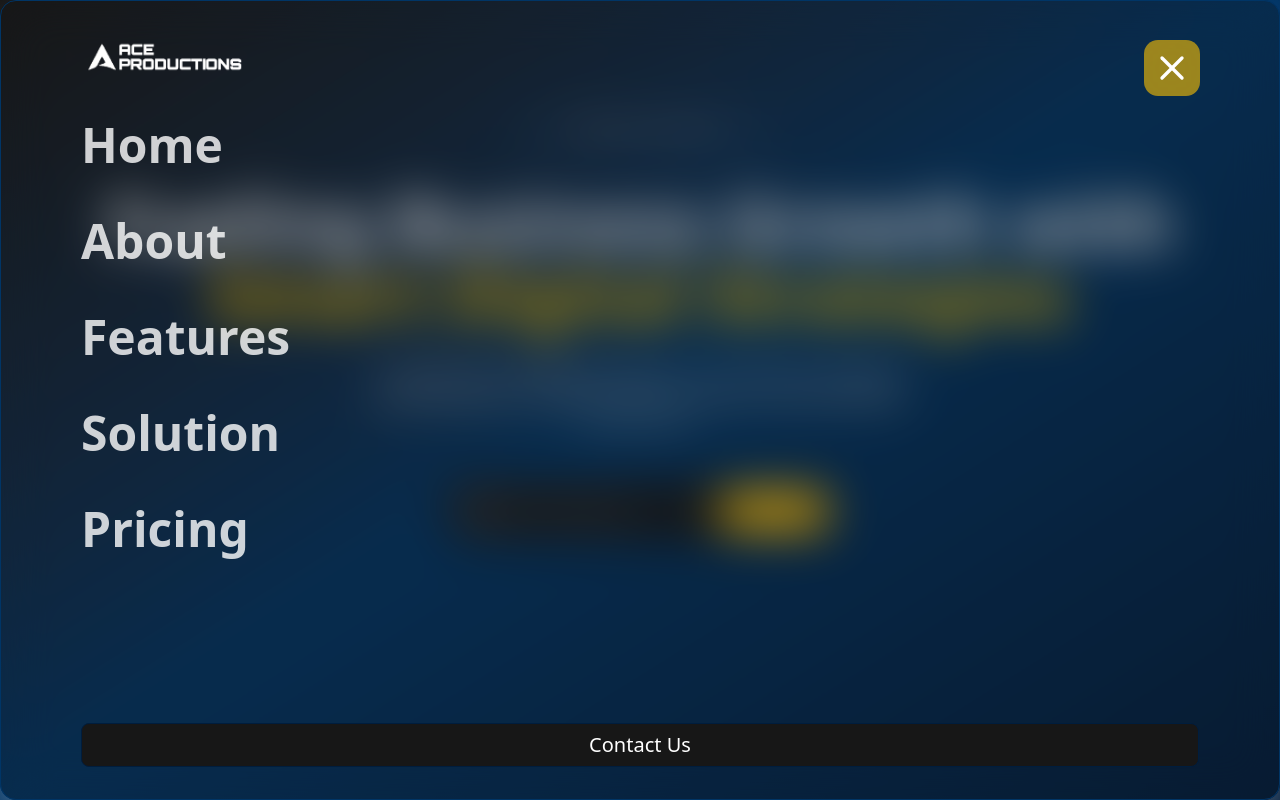
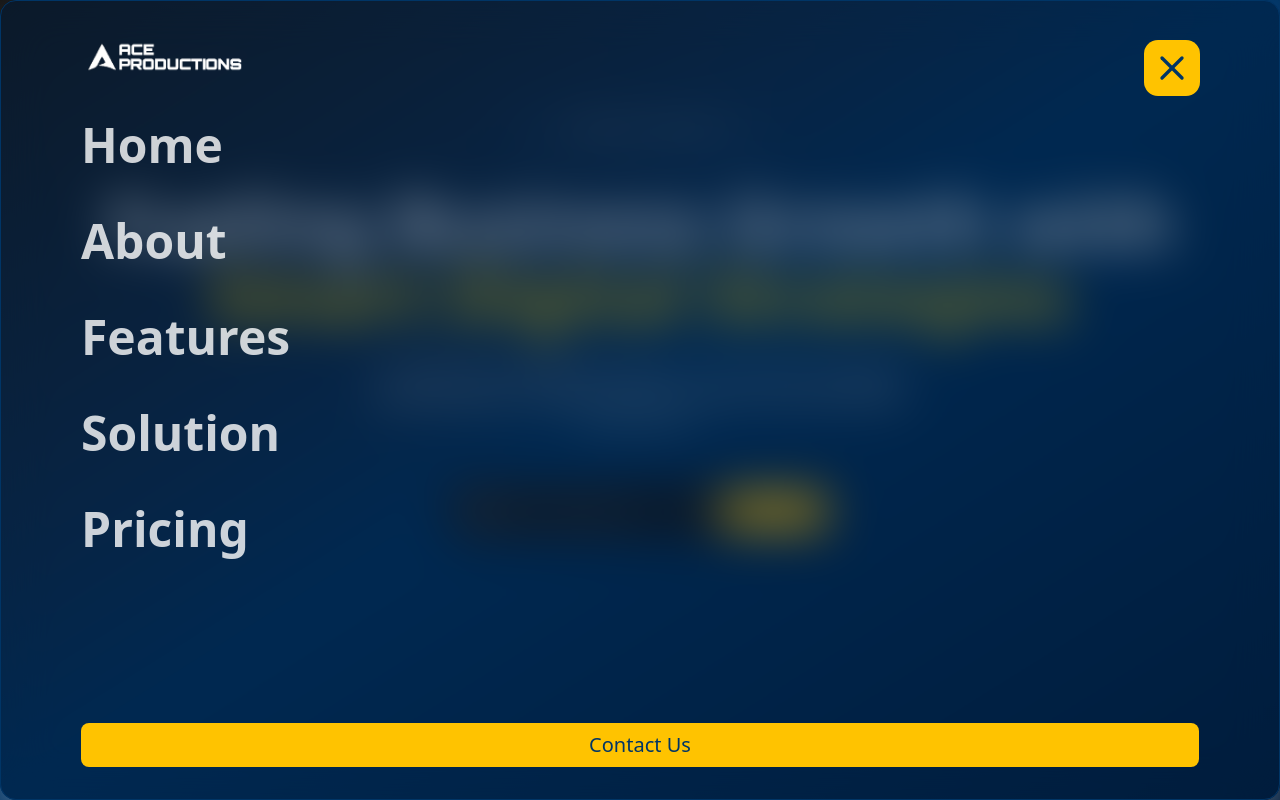
Before and after one commit to A-B-H-I-S-H-E-K-S-H-A-W/marketing-portfolio, a Next.js app: page / in a window 1280 px wide. Both pictures are taken after a click on the button "Open Menu". Built offline with nearby package versions, Linux system fonts and the light colour scheme.

Commit message:
UI color changes

```diff
--- a/src/app/page.jsx
+++ b/src/app/page.jsx
@@ -30,7 +30,7 @@ export default function Home() {
 
                 <h1 className="mt-10 text-balance text-4xl font-bold md:text-5xl xl:text-7xl">
                   Fueling Business Growth with
-                  <p className="text-yellow-400">Smart Digital Strategies</p>
+                  <p className="text-accent">Smart Digital Strategies</p>
                 </h1>
                 <p className="mt-8 uppercase max-w-xl mx-auto">
                   It's more than a marketing agency—it's a catalyst for brand
--- a/src/components/ui/Header.jsx
+++ b/src/components/ui/Header.jsx
@@ -55,10 +55,10 @@ const Header = () => {
               <button
                 onClick={() => setMenuState(!menuState)}
                 aria-label={menuState ? "Close Menu" : "Open Menu"}
-                className="relative z-20  block cursor-pointer lg:p-2 p-1 rounded-xl backdrop-blur-2xl bg-primary/60 hover:bg-primary/80 duration-300"
+                className="relative z-20  block cursor-pointer lg:p-2 p-1 rounded-xl backdrop-blur-2xl bg-primary hover:bg-primary/90 duration-300"
               >
-                <Menu className="text-foreground group-data-[state=active]:rotate-180 group-data-[state=active]:scale-0 group-data-[state=active]:opacity-0 m-auto lg:size-10 size-8 duration-200" />
-                <X className="text-foreground group-data-[state=active]:rotate-0 group-data-[state=active]:scale-100 group-data-[state=active]:opacity-100 absolute inset-0 m-auto lg:size-10 size-8 -rotate-180 scale-0 opacity-0 duration-200" />
+                <Menu className="text-secondary group-data-[state=active]:rotate-180 group-data-[state=active]:scale-0 group-data-[state=active]:opacity-0 m-auto lg:size-10 size-8 duration-200" />
+                <X className="text-secondary group-data-[state=active]:rotate-0 group-data-[state=active]:scale-100 group-data-[state=active]:opacity-100 absolute inset-0 m-auto lg:size-10 size-8 -rotate-180 scale-0 opacity-0 duration-200" />
               </button>
             </div>
 
@@ -92,7 +92,7 @@ const Header = () => {
                       damping: 16,
                       mass: 1.5,
                     }}
-                    className="absolute max-h-dvh top-0 bg-background/30 backdrop-blur-xl flex flex-col items-start justify-between rounded-2xl border md:px-20 px-5 shadow-2xl shadow-zinc-300/60 overflow-hidden"
+                    className="absolute max-h-dvh top-0 bg-muted/50 backdrop-blur-xl flex flex-col items-start justify-between rounded-2xl border md:px-20 px-5 shadow-2xl shadow-zinc-300/60 overflow-hidden"
                   >
                     <div className="lg:pr-4">
                       <ul className="pt-30 text-base lg:flex lg:flex-col space-y-6 lg:space-y-12 lg:text-sm">
@@ -100,7 +100,7 @@ const Header = () => {
                           <li key={index}>
                             <Link
                               href={item.href}
-                              className="text-foreground/80 hover:text-secondary font-bold block duration-150 lg:text-5xl text-3xl"
+                              className="text-foreground/80 hover:text-primary font-bold block duration-150 lg:text-5xl text-3xl"
                             >
                               <span>{item.name}</span>
                             </Link>
@@ -110,7 +110,11 @@ const Header = () => {
                     </div>
 
                     <div className="pb-12 md:py-8 flex w-full flex-col justify-end">
-                      <Button variant="outline" size="lg">
+                      <Button
+                        variant="default"
+                        size="lg"
+                        className="cursor-pointer text-secondary"
+                      >
                         <Link href="#">
                           <span className="md:text-xl text-base">
                             Contact Us
```
